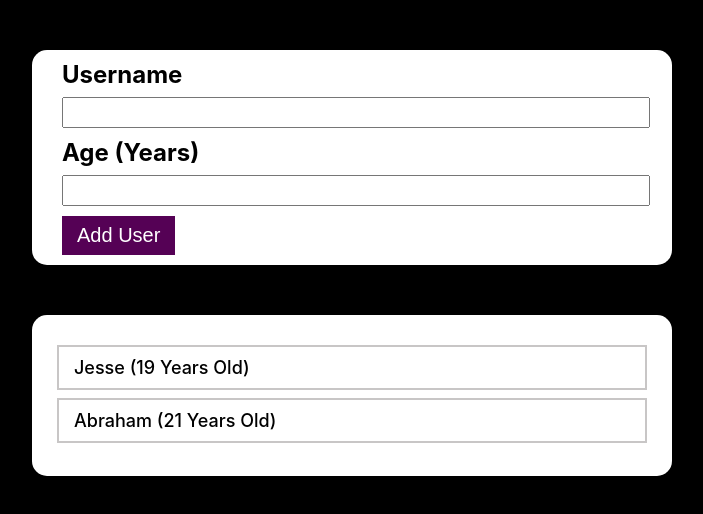
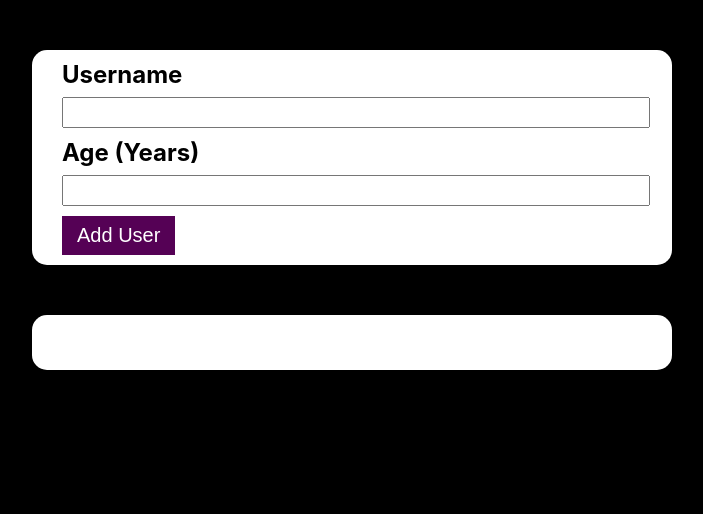
Before and after one commit to JAbarca09/01-starting-setup, a React (Create React App) app in the folder 01-practice-project/: page / in a window 1280 px wide. Shown: the top 514 px of the page, without its empty margins (288-991 px from the left). Built offline with nearby package versions, Linux system fonts and the light colour scheme.

Commit message:
Remove the starting default users

```diff
--- a/01-practice-project/src/App.js
+++ b/01-practice-project/src/App.js
@@ -5,14 +5,9 @@ import ErrorModal from './Components/ErrorModal';
 
 import './App.css';
 
-const DUMMY_USERS = [
-  {"Username": "Jesse", "Age" : "19", "key": "User1"},
-  {"Username": "Abraham", "Age" : "21", "key": "User2"}
-]
+const App = () => {
 
-function App(props) {
-
-  const [usersArr, setUsersArr] = useState(DUMMY_USERS);
+  const [usersArr, setUsersArr] = useState([]);
   const [showModal, setShowModal] = useState(false); //should be false on start
   const [errorMessage, setErrorMessage] = useState("");
 
@@ -39,7 +34,6 @@ function App(props) {
   return (
     <div className="bgBlack">
       <InputForm onErrorModalMessage={setErrorModalMessage} onTurnErrorModalOn={switchOnErrorModal} onSaveUser={saveUserHandler} />
-      {/* Your going to recieve props from the InputForm component for new users! */}
       <Users usersArr={usersArr} />
       {
         showModal && <ErrorModal onSaveErrorMessage={errorMessage} onErrorModalTrigger={switchOffErrorModal} />
```
